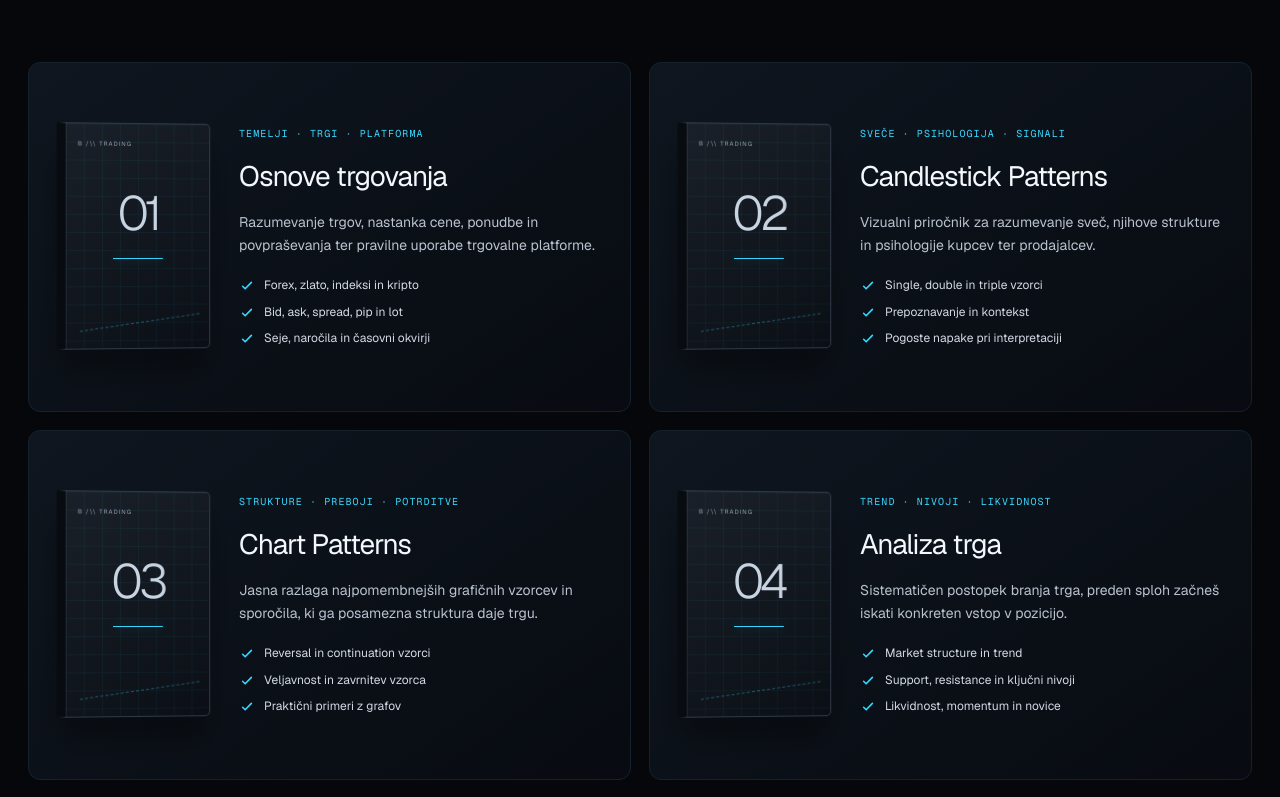
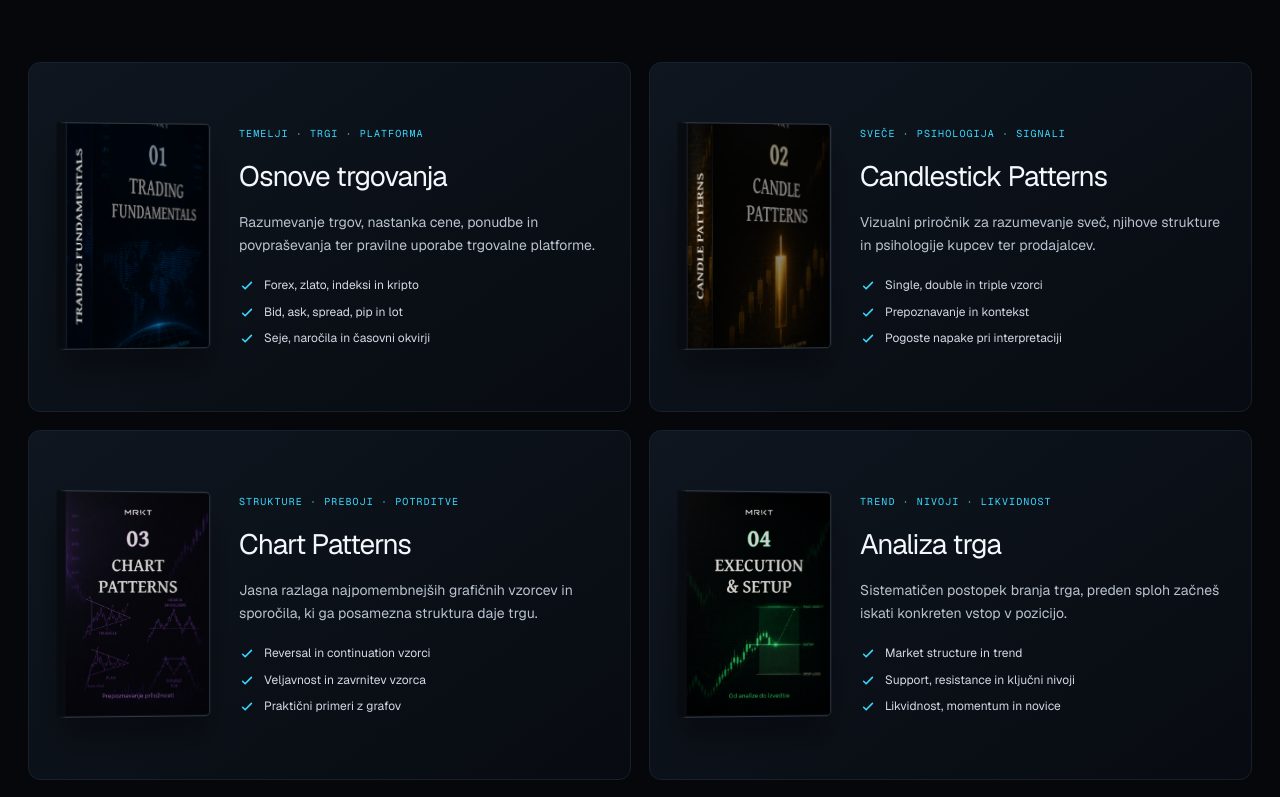
Before and after one commit to Success1050/BookStore, a Next.js app: page / in a window 1280 px wide. Shown: the part 2060-2857 px from the top of the page. Built offline with nearby package versions, Linux system fonts and the light colour scheme.

Commit message:
feat: replace css book covers with actual image assets in books grid

```diff
--- a/app/page.tsx
+++ b/app/page.tsx
@@ -28,6 +28,7 @@ const books = [
     description:
       "Razumevanje trgov, nastanka cene, ponudbe in povpraševanja ter pravilne uporabe trgovalne platforme.",
     topics: ["Forex, zlato, indeksi in kripto", "Bid, ask, spread, pip in lot", "Seje, naročila in časovni okvirji"],
+    image: "/bookcovers/book-cover-one.png"
   },
   {
     number: "02",
@@ -36,6 +37,7 @@ const books = [
     description:
       "Vizualni priročnik za razumevanje sveč, njihove strukture in psihologije kupcev ter prodajalcev.",
     topics: ["Single, double in triple vzorci", "Prepoznavanje in kontekst", "Pogoste napake pri interpretaciji"],
+    image: "/bookcovers/book-cover-two.png"
   },
   {
     number: "03",
@@ -44,6 +46,7 @@ const books = [
     description:
       "Jasna razlaga najpomembnejših grafičnih vzorcev in sporočila, ki ga posamezna struktura daje trgu.",
     topics: ["Reversal in continuation vzorci", "Veljavnost in zavrnitev vzorca", "Praktični primeri z grafov"],
+    image: "/bookcovers/book-cover-three.png"
   },
   {
     number: "04",
@@ -52,6 +55,7 @@ const books = [
     description:
       "Sistematičen postopek branja trga, preden sploh začneš iskati konkreten vstop v pozicijo.",
     topics: ["Market structure in trend", "Support, resistance in ključni nivoji", "Likvidnost, momentum in novice"],
+    image: "/bookcovers/book-cover-four.png"
   },
   {
     number: "05",
@@ -60,6 +64,7 @@ const books = [
     description:
       "Od ideje do nadzorovanega posla: pravila vstopa, zaščita kapitala in logično upravljanje pozicije.",
     topics: ["Entry in potrditveni faktorji", "Stop Loss, Take Profit in RRR", "Velikost pozicije in risk management"],
+    image: "/bookcovers/book-cover-five.png"
   },
 ];
 
@@ -204,11 +209,16 @@ export default function Home() {
         <div className="books-grid">
           {books.map((book) => (
             <article className="book-card" key={book.number}>
-              <div className="mini-cover" aria-hidden="true">
-                <span className="cover-brand">B /\\ TRADING</span>
-                <strong>{book.number}</strong>
-                <span className="cover-line" />
-                <span className="cover-chart" />
+              <div className="mini-cover group" aria-hidden="true" style={{ padding: 0, background: "none" }}>
+                <Image
+                  src={book.image}
+                  alt={book.title}
+                  fill
+                  className="object-cover"
+                  sizes="(max-width: 1024px) 150px, 200px"
+                  unoptimized
+                />
+                <div className="absolute inset-0 bg-gradient-to-tr from-transparent via-white/5 to-white/10 opacity-0 group-hover:opacity-100 transition-opacity pointer-events-none" />
               </div>
               <div className="book-card-copy">
                 <p className="book-meta">{book.meta}</p>
```
